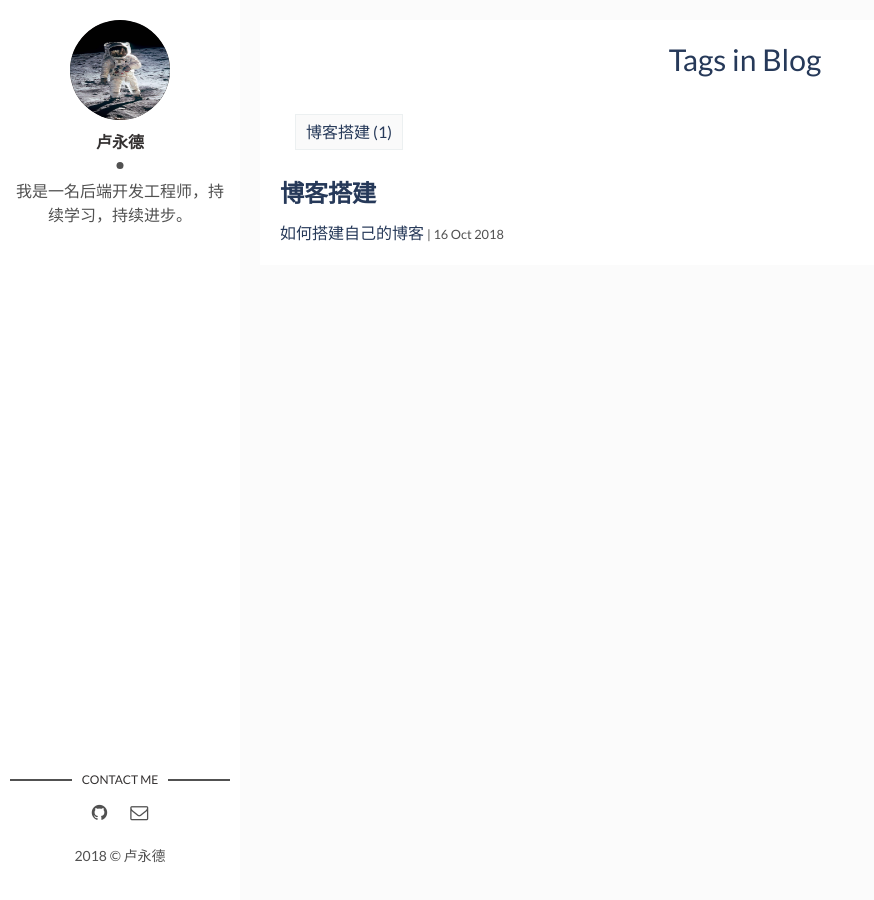
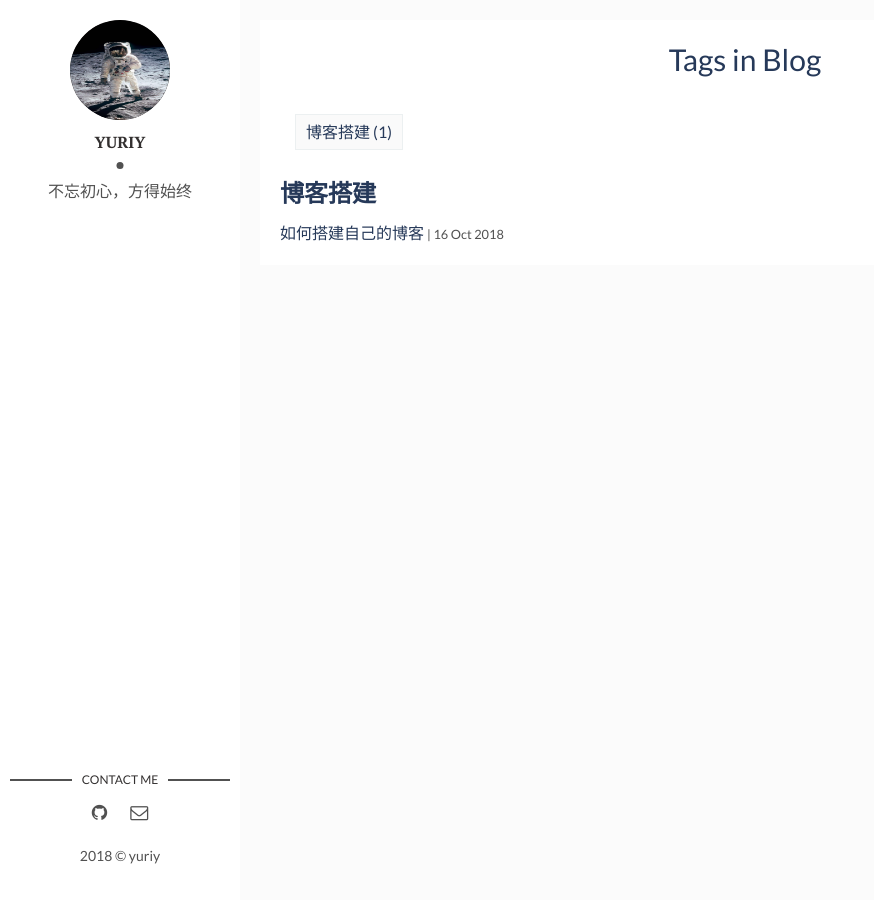
Before and after one commit to heiz1234/blog, a Jekyll site: the page built from tags.html, in a window 1280 px wide. Shown: the whole page, without its empty margins (0-874 px from the left). Built offline with Jekyll 4.4.1, drawn with Linux system fonts in a browser that asks for light colours.

Commit message:
update url

```diff
--- a/_config.yml
+++ b/_config.yml
@@ -1,17 +1,17 @@
-title: Hello, world! I'm heiz.
+title: 黑子的博客
 description: > # this means to ignore newlines until "baseurl:"
   Write an awesome description for your new site here. You can edit this
   line in _config.yml. It will appear in your document head meta (for
   Google search results) and in your feed.xml site description.
 permalink: ':title/'
 baseurl: "/blogs" # the subpath of your site, e.g. /blog
-url: "" # the base hostname & protocol for your site, e.g. http://example.com
+url: https://www.heiz123.com
 site-twitter: #if your site has a twitter account, enter it here
 
 # Author Settings
-author: 卢永德
+author: yuriy
 author-img: heiz.jpg
-about-author: 我是一名后端开发工程师，持续学习，持续进步。 # add description
+about-author: 不忘初心，方得始终 # add description
 social-twitter: # add your Twitter handle
 social-facebook: # add your Facebook handle
 social-github: heiz1234
```
